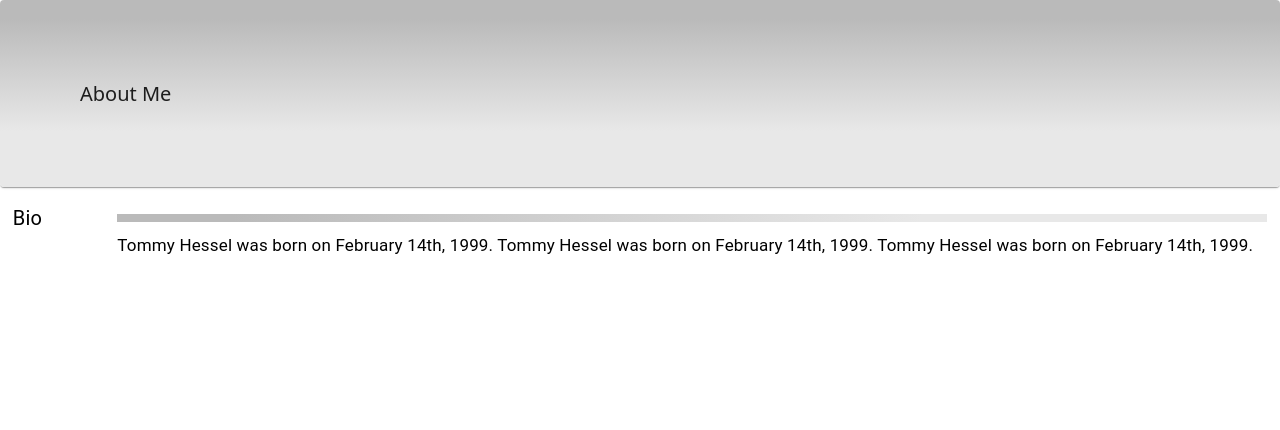
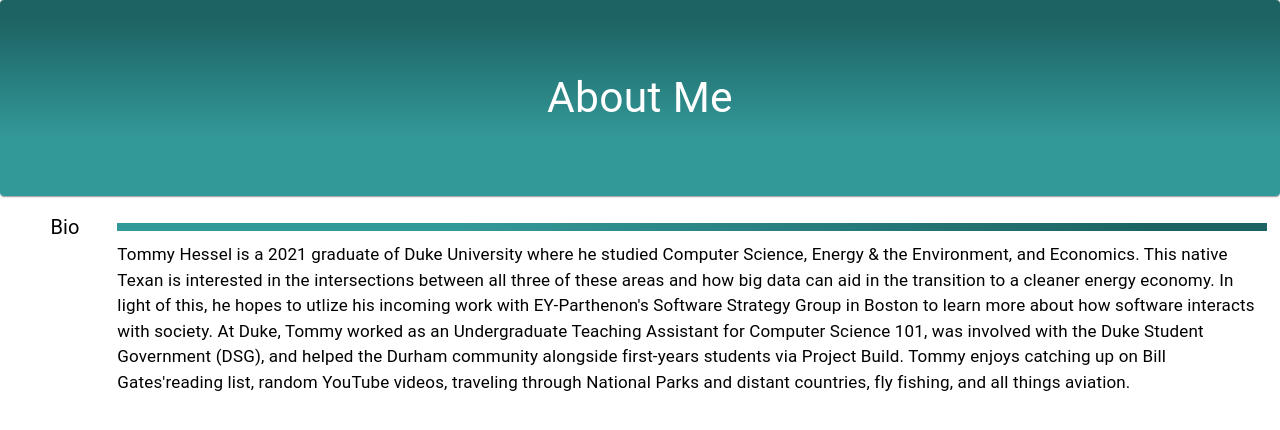
Before and after one commit to Hesselt17/site, a React (Create React App) app: page /AboutMe in a window 1280 px wide. Shown: the top 430 px of the page. Built offline with nearby package versions, Linux system fonts and the light colour scheme.

Commit message:
all headers

```diff
--- a/public/index.html
+++ b/public/index.html
@@ -1,5 +1,7 @@
 <!DOCTYPE html>
 <html lang="en">
+
+<!--Author: Tommy Hessel | Date: 07/11/2021 -->
 
 <head>
   <meta charset="utf-8" />
--- a/src/Pages/AboutMe/AboutMe.js
+++ b/src/Pages/AboutMe/AboutMe.js
@@ -1,10 +1,6 @@
 import React, { useState } from "react";
 import { makeStyles } from "@material-ui/core/styles";
-import Grid from "@material-ui/core/Grid";
-import Paper from "@material-ui/core/Paper";
-import Typography from "@material-ui/core/Typography";
-import ButtonBase from "@material-ui/core/ButtonBase";
-import { Divider } from "@material-ui/core";
+import { Divider, Grid, Paper, Typography } from "@material-ui/core/";
 
 const useStyles = makeStyles((theme) => ({
   root: {
@@ -12,15 +8,19 @@ const useStyles = makeStyles((theme) => ({
     flexShrink: 1,
   },
   paper: {
-    padding: theme.spacing(10),
-    background: "linear-gradient(0deg, #e8e8e8 30%, #bababa 90%)",
+    padding: theme.spacing(9),
+    background: "linear-gradient(0deg, #339898 30%, #1D6363 90%)", //e8e8e8  bababa
+  },
+  aboutHeader: {
+    textAlign: "center",
+    color: "white",
   },
   subsectionGrid: {
     padding: "2vh 1vw",
   },
   dividerLine: {
     height: "1vh",
-    background: "linear-gradient(270deg, #e8e8e8 30%, #bababa 90%)",
+    background: "linear-gradient(90deg, #339898 30%, #1D6363 90%)",
   },
   description: { fontSize: "0.85rem" },
 }));
@@ -32,9 +32,13 @@ const AboutMe = () => {
     <div>
       <div>
         <Grid className={classes.root}>
-          <Paper className={classes.paper}>About Me</Paper>
+          <Paper className={classes.paper}>
+            <Typography variant="h4" className={classes.aboutHeader}>
+              About Me
+            </Typography>
+          </Paper>
           <Grid container className={classes.subsectionGrid}>
-            <Grid item xs>
+            <Grid item xs style={{ textAlign: "center" }}>
               <Typography>Bio</Typography>
             </Grid>
             <Grid item xs={10} sm={11} style={{ margin: "auto" }}>
@@ -44,9 +48,21 @@ const AboutMe = () => {
               <Grid item xs></Grid>
               <Grid item xs={10} sm={11}>
                 <Typography className={classes.description}>
-                  Tommy Hessel was born on February 14th, 1999. Tommy Hessel was
-                  born on February 14th, 1999. Tommy Hessel was born on February
-                  14th, 1999.
+                  Tommy Hessel is a 2021 graduate of Duke University where he
+                  studied Computer Science, Energy & the Environment, and
+                  Economics. This native Texan is interested in the
+                  intersections between all three of these areas and how big
+                  data can aid in the transition to a cleaner energy economy. In
+                  light of this, he hopes to utlize his incoming work with
+                  EY-Parthenon's Software Strategy Group in Boston to learn more
+                  about how software interacts with society. At Duke, Tommy
+                  worked as an Undergraduate Teaching Assistant for Computer
+                  Science 101, was involved with the Duke Student Government
+                  (DSG), and helped the Durham community alongside first-years
+                  students via Project Build. Tommy enjoys catching up on Bill
+                  Gates'reading list, random YouTube videos, traveling through
+                  National Parks and distant countries, fly fishing, and all
+                  things aviation.
                 </Typography>
               </Grid>
             </Grid>
--- a/src/Pages/Energy/EnergyStuff.js
+++ b/src/Pages/Energy/EnergyStuff.js
@@ -1,8 +1,36 @@
 import React, { useState } from "react";
-import Paper from "@material-ui/core/Paper";
+
+import { makeStyles } from "@material-ui/core/styles";
+import { Grid, Paper, Typography } from "@material-ui/core/";
+
+const useStyles = makeStyles((theme) => ({
+  root: {
+    flexGrow: 1,
+    flexShrink: 1,
+  },
+  paper: {
+    padding: theme.spacing(9),
+    background: "linear-gradient(0deg, #339898 30%, #1D6363 90%)", //e8e8e8  bababa
+  },
+  energyHeader: {
+    textAlign: "center",
+    color: "white",
+  },
+}));
 
 const EnergyStuff = () => {
-  return <div>Energy Stuff</div>;
+  const classes = useStyles();
+  return (
+    <div>
+      <Grid className={classes.root}>
+        <Paper className={classes.paper}>
+          <Typography variant="h4" className={classes.energyHeader}>
+            Energy
+          </Typography>
+        </Paper>
+      </Grid>
+    </div>
+  );
 };
 
 export default EnergyStuff;
--- a/src/Pages/Projects/Projects.js
+++ b/src/Pages/Projects/Projects.js
@@ -1,7 +1,35 @@
 import React, { useState } from "react";
+import { makeStyles } from "@material-ui/core/styles";
+import { Grid, Paper, Typography } from "@material-ui/core/";
+
+const useStyles = makeStyles((theme) => ({
+  root: {
+    flexGrow: 1,
+    flexShrink: 1,
+  },
+  paper: {
+    padding: theme.spacing(9),
+    background: "linear-gradient(0deg, #339898 30%, #1D6363 90%)", //e8e8e8  bababa
+  },
+  projectsHeader: {
+    textAlign: "center",
+    color: "white",
+  },
+}));
 
 const Projects = () => {
-  return <div>Projects</div>;
+  const classes = useStyles();
+  return (
+    <div>
+      <Grid className={classes.root}>
+        <Paper className={classes.paper}>
+          <Typography variant="h4" className={classes.projectsHeader}>
+            Projects
+          </Typography>
+        </Paper>
+      </Grid>
+    </div>
+  );
 };
 
 export default Projects;
--- a/src/Pages/Wander/Wander.js
+++ b/src/Pages/Wander/Wander.js
@@ -1,13 +1,36 @@
 import React, { useState } from "react";
 import ReactTooltip from "react-tooltip";
+import TravelMap from "./TravelMap";
+import { makeStyles } from "@material-ui/core/styles";
+import { Grid, Paper, Typography } from "@material-ui/core/";
 
-import TravelMap from "./TravelMap";
+const useStyles = makeStyles((theme) => ({
+  root: {
+    flexGrow: 1,
+    flexShrink: 1,
+  },
+  paper: {
+    padding: theme.spacing(9),
+    background: "linear-gradient(0deg, #339898 30%, #1D6363 90%)", //e8e8e8  bababa
+  },
+  wanderHeader: {
+    textAlign: "center",
+    color: "white",
+  },
+}));
 
 const Wander = () => {
   const [content, setContent] = useState("");
+  const classes = useStyles();
   return (
     <div>
-      <div>Wander</div>
+      <Grid className={classes.root}>
+        <Paper className={classes.paper}>
+          <Typography variant="h4" className={classes.wanderHeader}>
+            Wander
+          </Typography>
+        </Paper>
+      </Grid>
       <TravelMap setTooltipContent={setContent} />
       <ReactTooltip>{content}</ReactTooltip>
     </div>
```
